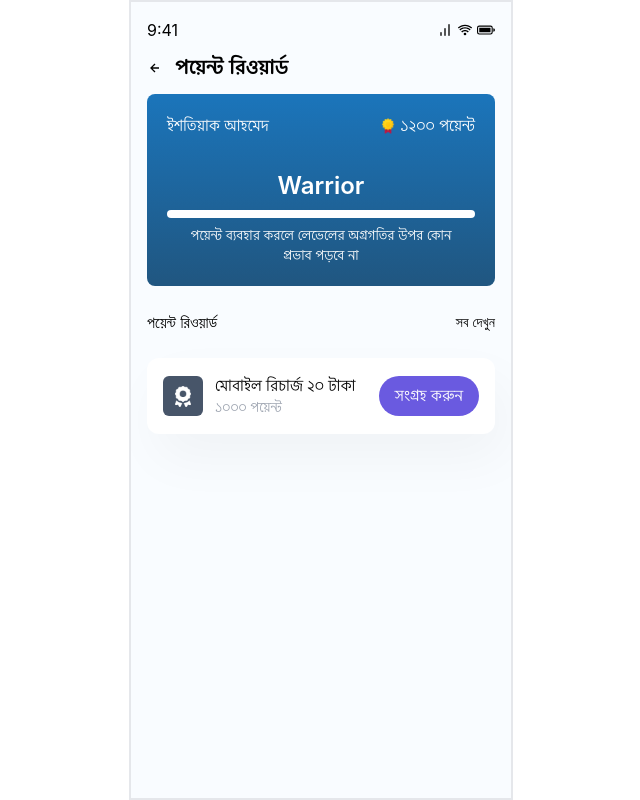
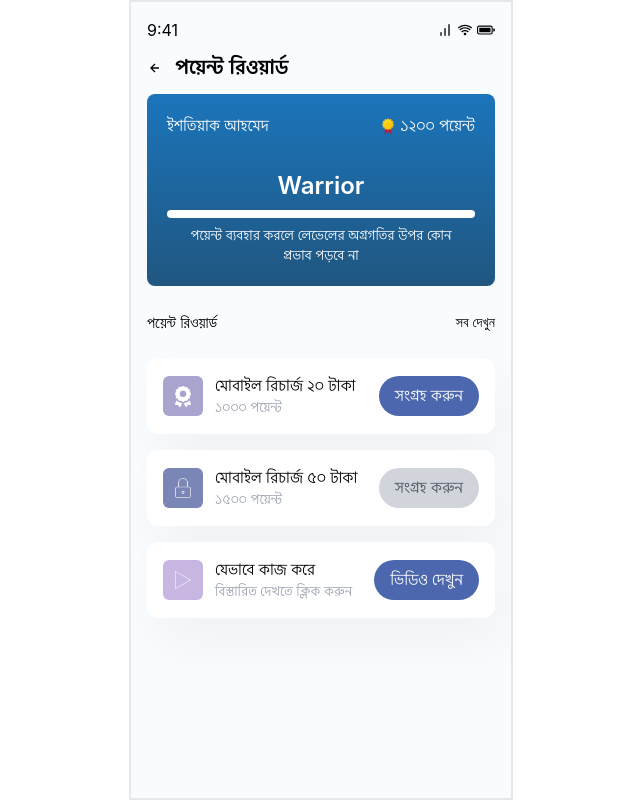
Before and after one commit to Mehedihasan-95/reactMobileViewApp, a React (Create React App) app: page / in a window 1280 px wide. Shown: the whole page, without its empty margins (319-959 px from the left). Built offline with nearby package versions, Linux system fonts and the light colour scheme.

Commit message:
button functional

```diff
--- a/src/components/reward-lists/reward-list.scss
+++ b/src/components/reward-lists/reward-list.scss
@@ -1 +1,10 @@
 .point-list-box{box-shadow: 10px 24px 54px rgba(15, 13, 35, 0.04);}
+.bg-1{
+    background: #7A86B6;
+}
+.bg-2{
+    background: #C8B6E2;
+}
+.bg-3{
+    background: #A8A4CE;
+}
--- a/src/components/reward-lists/reward-list.tsx
+++ b/src/components/reward-lists/reward-list.tsx
@@ -1,34 +1,38 @@
-
 import './reward-list.scss';
 
-const RewardList = ()=>{
+const RewardList = ({ rewards }: any) => {
+    let iconBgClass = '';
+    if (rewards.isBtnDisabled == true && rewards.isVideoEnabled == false) {
+        iconBgClass = 'bg-1'
+    } else if (rewards.isBtnDisabled == false && rewards.isVideoEnabled == true) {
+        iconBgClass = 'bg-2'
+    } else {
+        iconBgClass = 'bg-3'
+    }
+
+    function p(x:any) {
+        if (x) {
+            alert(1)
+        } else {
+            alert(2)
+        }
+    }
     return (
-        <div className='bg-white rounded-xl w-full p-4 point-list-box flex justify-between items-center'>
+        <div className='bg-white rounded-xl w-full p-4 point-list-box flex justify-between items-center mb-4'>
             <div className='flex justify-between items-center'>
-                <div className='bg-slate-600 rounded-md text-white w-10 h-10 p-3 flex justify-center items-center'>
-                    <img src={require('../../assets/icons/award.png')} className='img-fluid'/>
+                <div className={`${iconBgClass} rounded-md text-white w-10 h-10 p-3 flex justify-center items-center`}>
+                    <img src={rewards.icon} className='img-fluid' />
                 </div>
 
                 <div className='pl-3'>
-                    <p className='font-tatsam-regular'>মোবাইল রিচার্জ ২০ টাকা </p>
-                    <p className='font-tatsam-regular text-sm text-gray-400'>১০০০ পয়েন্ট</p>
+                    <p className='font-tatsam-regular'>{rewards.title} </p>
+                    <p className='font-tatsam-regular text-sm text-gray-400'>{rewards.point}</p>
                 </div>
             </div>
 
-            <button className='font-tatsam-regular text-white bg-primary rounded-3xl px-4 py-2'>সংগ্রহ করুন</button>
+            <button onClick={()=>{ p(rewards.isBtnDisabled)}}
+            className={`font-tatsam-regular rounded-3xl px-4 py-2 ${rewards.isBtnDisabled ? 'text-gray-600 bg-gray-300' : ' text-white bg-secondary'}`}>{rewards.isVideoEnabled ? 'ভিডিও দেখুন' : 'সংগ্রহ করুন'}</button>
         </div>
-    )
-}
+)}
 
 export default RewardList;
-
-// {
-    // icon:
-    // iconBg:
-    // title:
-    // point:
-    // btnText:
-    // btnBg:
-    // isDisabled? 'change btn color' : 'change btn color';
-    // isVideoEnabled? 'ভিডিও দেখুন' : 'সংগ্রহ করুন';
-// }
--- a/src/index.scss
+++ b/src/index.scss
@@ -48,6 +48,9 @@ body {
 .bg-primary{
   background: #6A5AE0;
 }
+.bg-secondary{
+  background: #4C67AD;;
+}
 code {
   font-family: source-code-pro, Menlo, Monaco, Consolas, 'Courier New',
     monospace;
--- a/src/point-reward.tsx
+++ b/src/point-reward.tsx
@@ -1,24 +1,50 @@
 import { FiBarChart } from "react-icons/fi";
-import { BiWifi,BiLeftArrowAlt } from "react-icons/bi";
+import { BiWifi, BiLeftArrowAlt } from "react-icons/bi";
 import { BsBatteryFull } from "react-icons/bs";
 import RewardList from "./components/reward-lists/reward-list";
 import './point-reward.scss'
 
 const PointReward = () => {
+    const PointsReward = [
+        {
+            id:1,
+            icon: require('./assets/icons/award.png'),
+            title: 'মোবাইল রিচার্জ ২০ টাকা',
+            point: '১০০০ পয়েন্ট',
+            isBtnDisabled: false,
+            isVideoEnabled: false,
+        },
+        {
+            id:2,
+            icon: require('./assets/icons/lock.png'),
+            title: 'মোবাইল রিচার্জ ৫০ টাকা ',
+            point: '১৫০০ পয়েন্ট',
+            isBtnDisabled: true,
+            isVideoEnabled: false,
+        },
+        {
+            id:3,
+            icon: require('./assets/icons/play.png'),
+            title: 'যেভাবে কাজ করে',
+            point: 'বিস্তারিত দেখতে ক্লিক করুন',
+            isBtnDisabled: false,
+            isVideoEnabled: true,
+        }
+    ]
     return (
         <div className='body h-full p-4'>
             <div className='header-top-icon'>
                 <div className='flex justify-between items-center'>
                     <div>9:41</div>
                     <div className='flex items-center'>
-                        <FiBarChart className='text-md'/>
-                        <BiWifi className='text-md mx-1'/>
-                        <BsBatteryFull className='text-lg'/>
+                        <FiBarChart className='text-md' />
+                        <BiWifi className='text-md mx-1' />
+                        <BsBatteryFull className='text-lg' />
                     </div>
                 </div>
             </div>
             <div className='header-nav flex items-center py-3'>
-                <BiLeftArrowAlt/>
+                <BiLeftArrowAlt />
                 <p className='font-tatsam-medium text-xl ml-3'>পয়েন্ট রিওয়ার্ড</p>
             </div>
             <div className='status-box rounded-lg p-5'>
@@ -45,7 +71,10 @@ const PointReward = () => {
             </div>
 
             <div>
-                <RewardList/>
+                {PointsReward.map((rewards)=>{
+                    return <RewardList key={rewards.id} rewards={rewards}/>;
+                }
+                )}
             </div>
         </div>
     )
```
